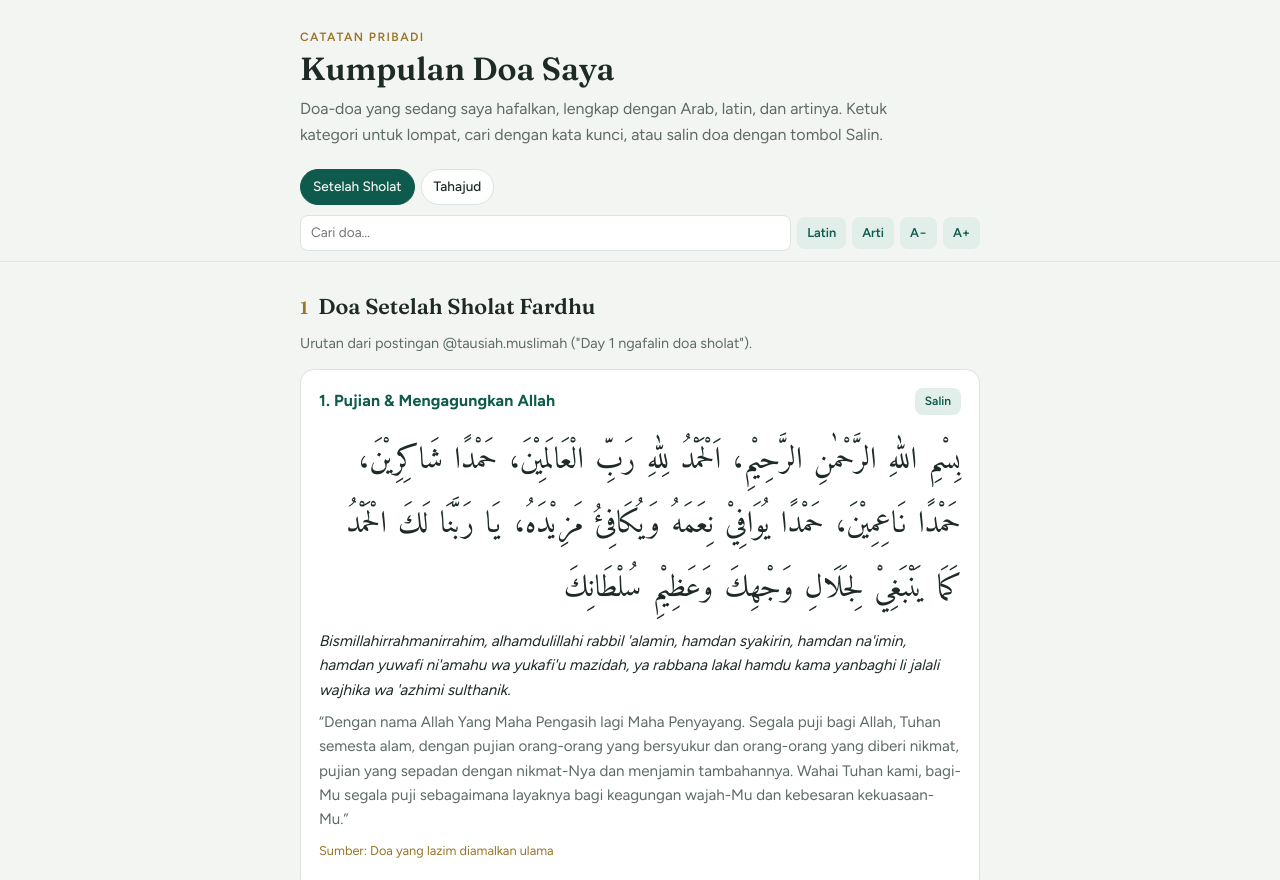
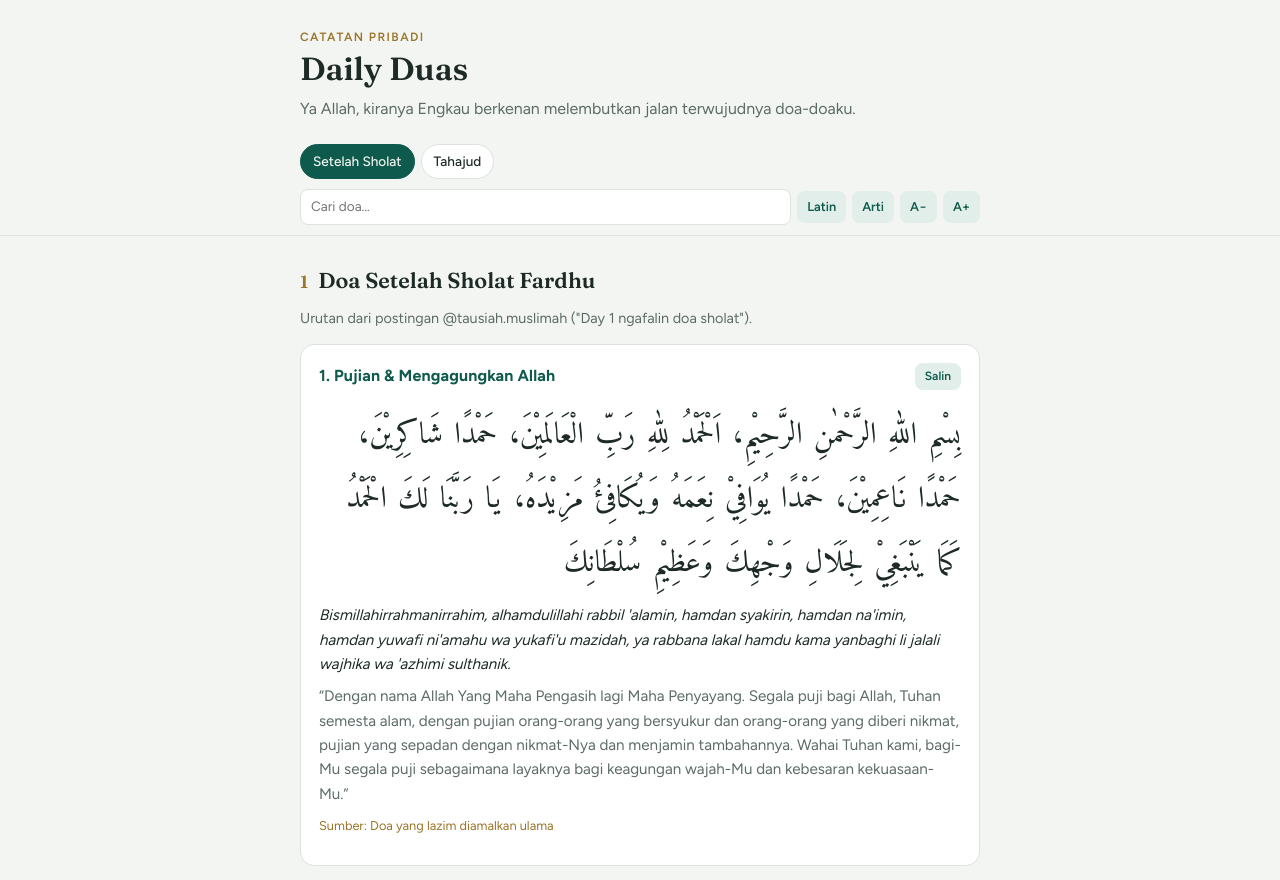
Before and after one commit to shafirarnisa/duas, a plain HTML site: page index.html in a window 1280 px wide. Shown: the top 880 px of the page. Drawn offline with Linux system fonts and the light colour scheme.

Commit message:
Update index.html

```diff
--- a/index.html
+++ b/index.html
@@ -1,7 +1,7 @@
 <!DOCTYPE html>
 <html lang="id"><head><meta charset="utf-8">
 <meta name="viewport" content="width=device-width,initial-scale=1,viewport-fit=cover">
-<title>Kumpulan Doa Saya</title>
+<title>Daily Duas</title>
 <link rel="preconnect" href="https://fonts.googleapis.com">
 <link rel="stylesheet" href="https://fonts.googleapis.com/css2?family=Amiri:wght@400;700&family=Figtree:wght@400;500;600;700&family=Fraunces:opsz,wght@9..144,600&display=swap">
 <style>
@@ -73,8 +73,8 @@ footer{margin-top:32px;color:var(--muted);font-size:.85rem;border-top:1px solid
 <div class="wrap">
   <header class="top">
     <div class="eyebrow">Catatan pribadi</div>
-    <h1>Kumpulan Doa Saya</h1>
-    <p class="intro">Doa-doa yang sedang saya hafalkan, lengkap dengan Arab, latin, dan artinya. Ketuk kategori untuk lompat, cari dengan kata kunci, atau salin doa dengan tombol Salin.</p>
+    <h1>Daily Duas</h1>
+    <p class="intro">Ya Allah, kiranya Engkau berkenan melembutkan jalan terwujudnya doa-doaku.</p>
   </header>
 </div>
 
@@ -94,7 +94,7 @@ footer{margin-top:32px;color:var(--muted);font-size:.85rem;border-top:1px solid
 <main class="wrap" id="main"></main>
 
 <div class="wrap"><footer>
-  <p>Teks Arab ayat Al-Qur'an dicocokkan dengan Qur'an Kemenag (quran.kemenag.go.id). Arti disusun mengikuti terjemahan Kemenag dan NU Online. Untuk kata-kata terjemahan resminya, lihat sumber yang tertulis di tiap doa.</p>
+  <p>Customized by Shafira Nisa — compiled from Sahih hadiths and Ma'thur supplications</p>
 </footer></div>
 
 <script>
```
